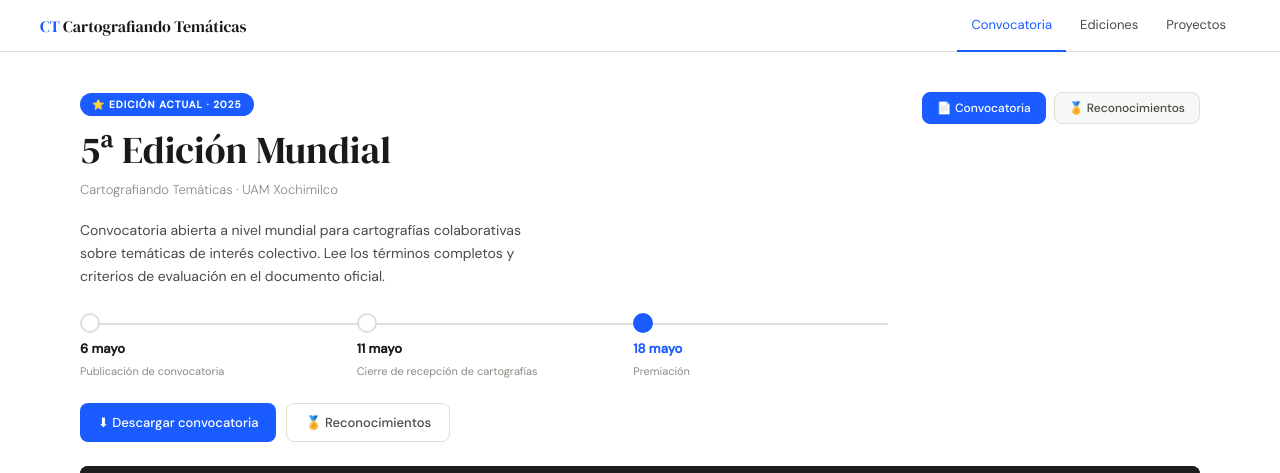
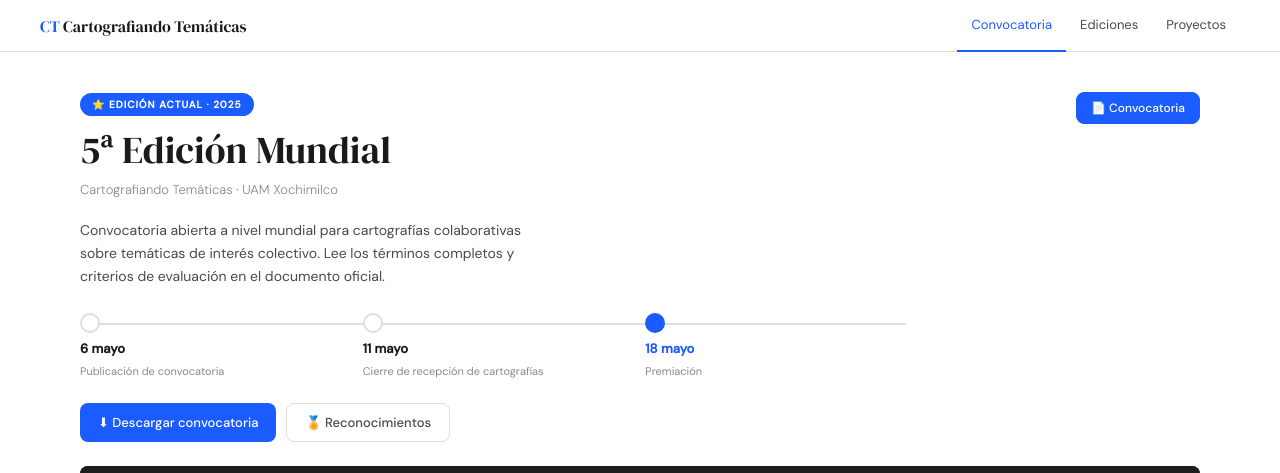
Before and after one commit to nahuidotjs/Cartografiando-Tematicas, a plain HTML site: page index.html in a window 1280 px wide. Shown: the top 473 px of the page. Drawn offline with Linux system fonts and the light colour scheme.

Commit message:
Remove Reconocimientos tab from PDF viewer

```diff
--- a/index.html
+++ b/index.html
@@ -443,7 +443,6 @@
 
       <div class="pdf-tabs">
         <button class="pdf-tab-btn active" onclick="switchDoc('conv')" id="tab-conv">📄 Convocatoria</button>
-        <button class="pdf-tab-btn" onclick="switchDoc('recon')" id="tab-recon">🏅 Reconocimientos</button>
       </div>
     </div>
 
```
